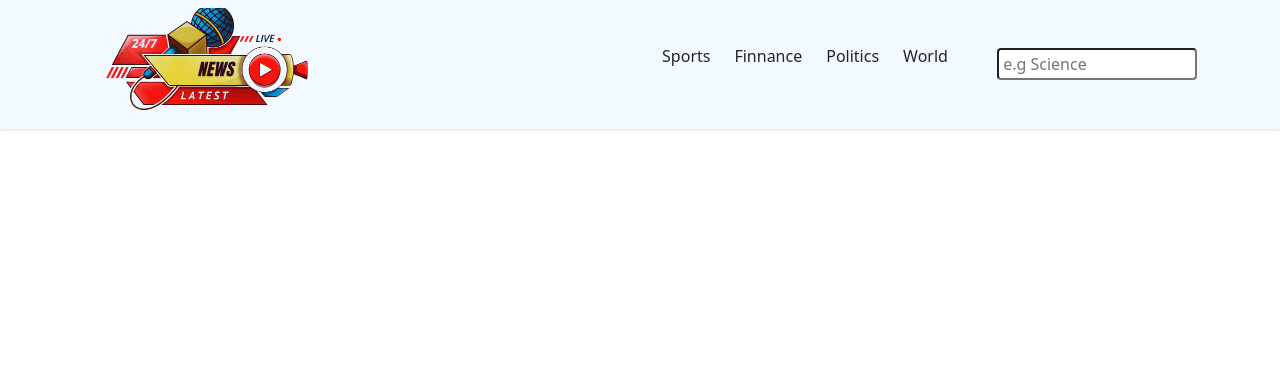
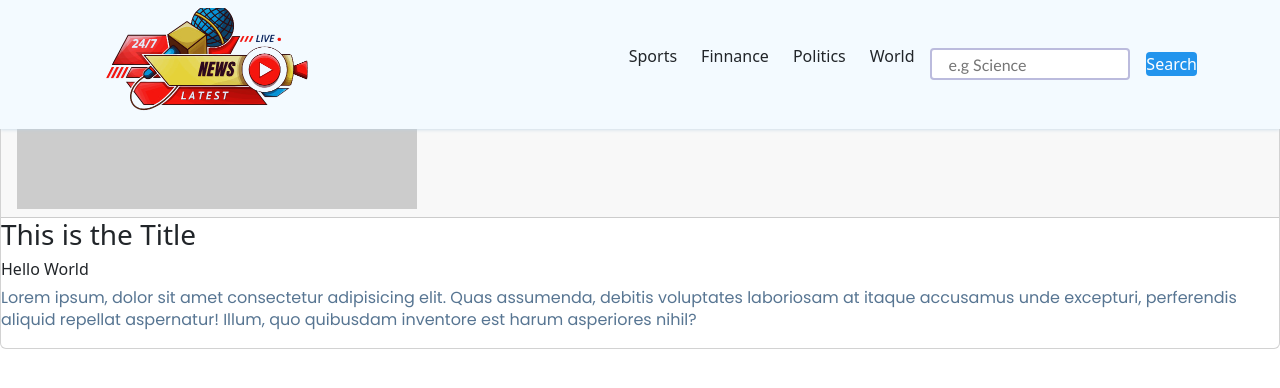
Before and after one commit to anvaymajhrout/latest-news, a plain HTML site: page index.html in a window 1280 px wide. Drawn offline with nearby package versions, Linux system fonts and the light colour scheme; placeholder pictures from the web are drawn by us.

Commit message:
Update 3

```diff
--- a/index.html
+++ b/index.html
@@ -20,14 +20,27 @@
         </ul>
     </div>
     <div class="search-bar flex">
+
         <input type="text" class="news-input"  placeholder=" e.g Science">
+        <button class="search-button">Search</button>
     </div>
 </div>
    </nav>
 <main>
-
+<div class="cards-container flex">
+    <div class="card">
+        <div class="card-header">
+            <img src="https://via.placeholder.com/400x200" alt="newsimage" id="news-img">
+        </div>
+       <div class="card-content">
+        <h3>This is the Title</h3>
+        <h6>Hello World</h6>
+        <p class="news-text">Lorem ipsum, dolor sit amet consectetur adipisicing elit. Quas assumenda, debitis voluptates laboriosam at itaque accusamus unde excepturi, perferendis aliquid repellat aspernatur! Illum, quo quibusdam inventore est harum asperiores nihil?</p>
+       </div>
+    </div>
+</div>
 </main>
     <script src="script.js"></script>
-    <script src="https://cdn.jsdelivr.net/npm/bootstrap@5.3.3/dist/js/bootstrap.bundle.min.js" integrity="sha384-YvpcrYf0tY3lHB60NNkmXc5s9fDVZLESaAA55NDzOxhy9GkcIdslK1eN7N6jIeHz" crossorigin="anonymous"></script>
+
 </body>
 </html>
--- a/styles.css
+++ b/styles.css
@@ -83,7 +83,20 @@ width: 50%;
 .news-input{
     width: 200px;
     height: 100%;
-    padding-block: 12px ;
+    padding-inline: 12px ;
     border-radius: 4px;
-    borderr: 2px solid #bbd;
+    border: 2px solid #bbd;
+    font-family: 'Gill Sans', 'Gill Sans MT', Calibri, 'Trebuchet MS', sans-serif;
 }
+.search-button{
+    background-color: var(--acent-color);
+    color: white;
+    padding: 1.2rem,1.3rem;
+    border : blue;
+    border-radius: 4px;
+    cursor: pointer;
+}
+
+.search-button:hover{
+    background-color: var(--acent-color);
+}
```
